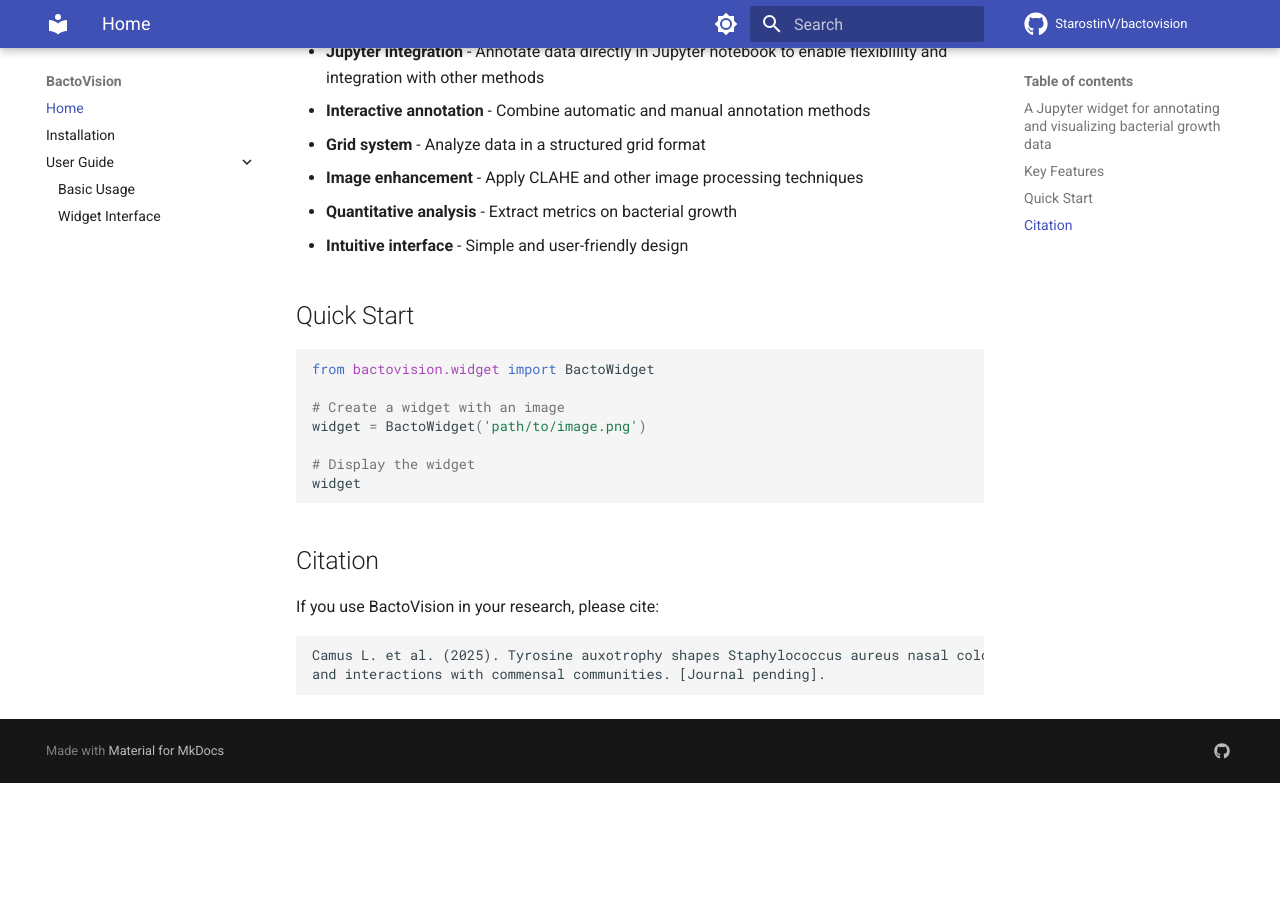
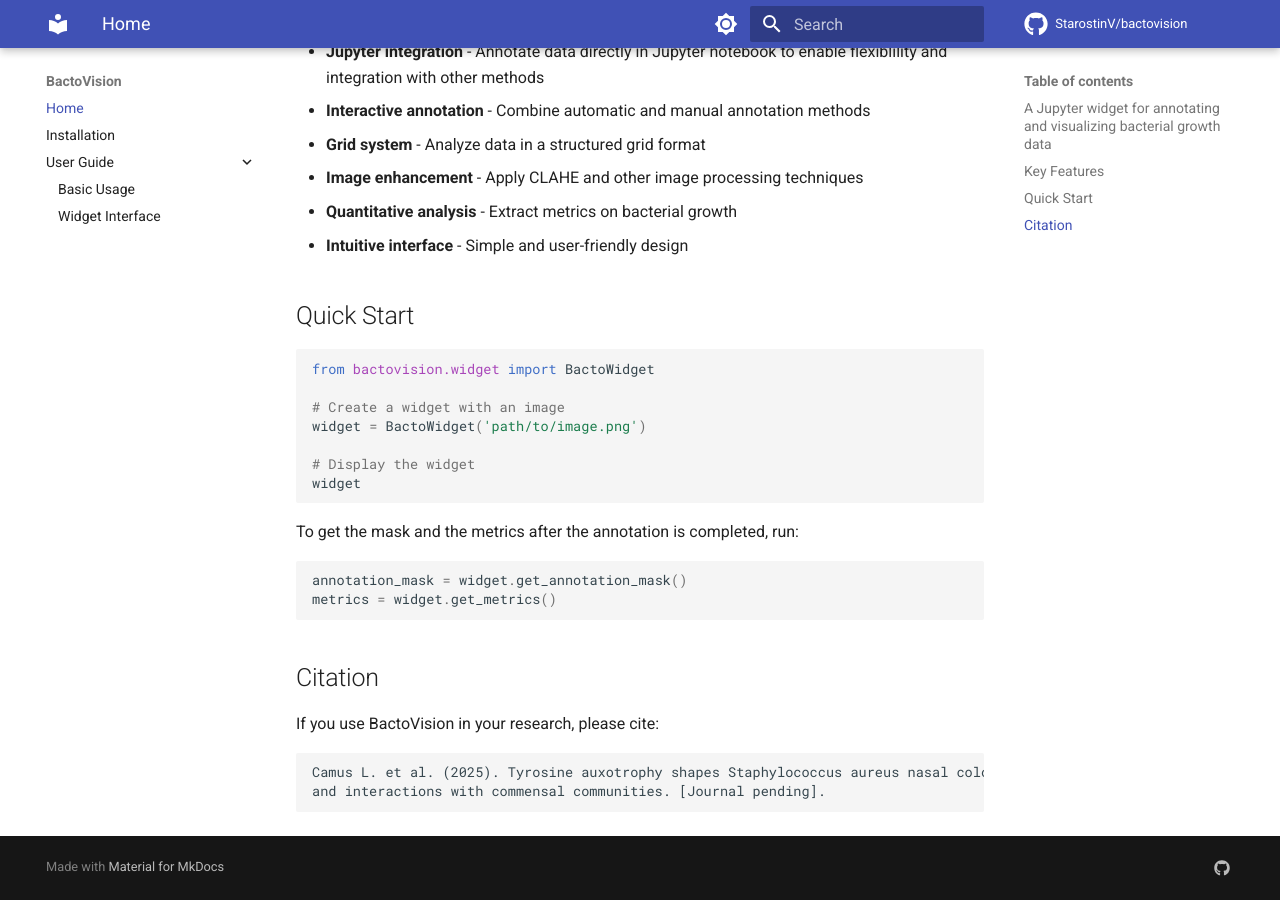
Before and after one commit to mlcolab/bactovision, an MkDocs documentation site: the page built from docs/index.md, in a window 1280 px wide and 900 px high, scrolled down 615 px. Built offline with MkDocs 1.6.1 and Material for MkDocs 9.7.7, drawn with Linux system fonts in a browser that asks for light colours; comment, search, counter and statistics services are not loaded; before the commit the page ends 1398 px from its top, so only the background shows below that.

Commit message:
add get_annotation_mask method

````diff
--- a/docs/index.md
+++ b/docs/index.md
@@ -31,6 +31,13 @@ widget = BactoWidget('path/to/image.png')
 widget
 ```
 
+To get the mask and the metrics after the annotation is completed, run:
+
+```python
+annotation_mask = widget.get_annotation_mask()
+metrics = widget.get_metrics()
+```
+
 ## Citation
 
 If you use BactoVision in your research, please cite:
````
Also changed, not shown: 1 other file.
